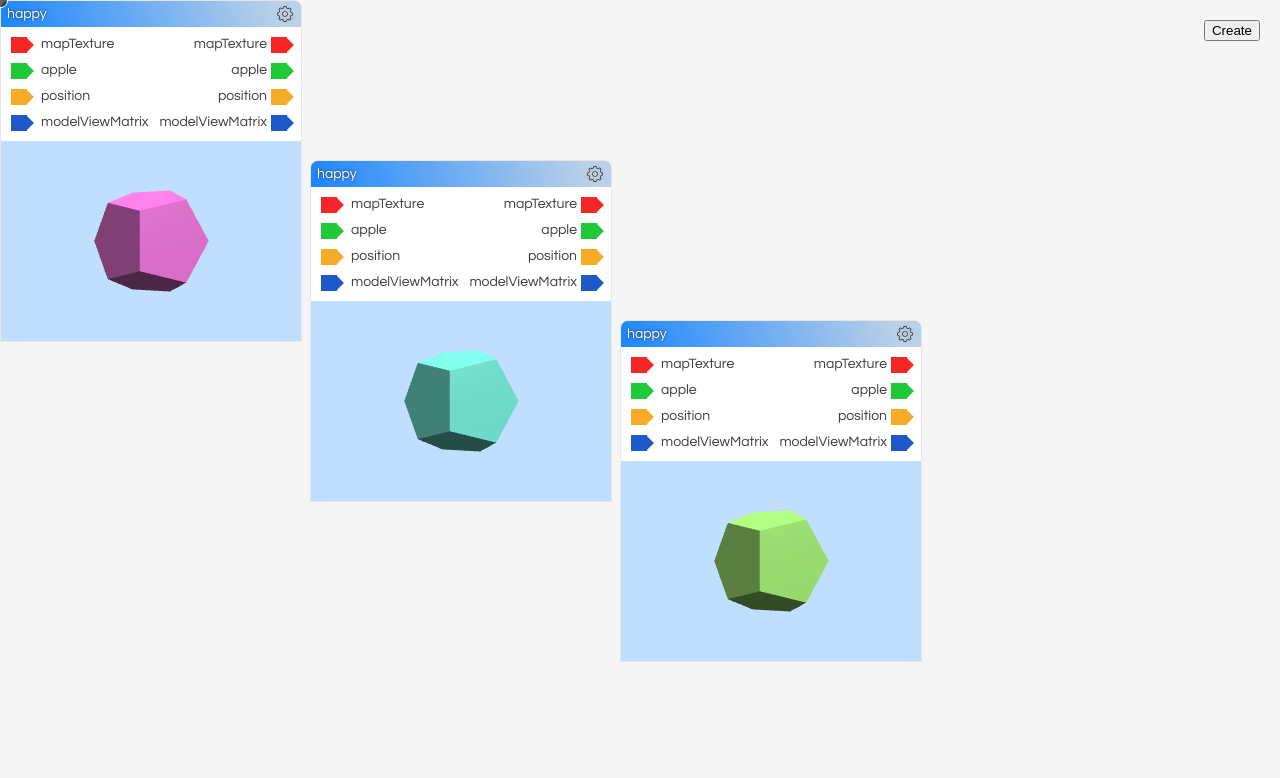
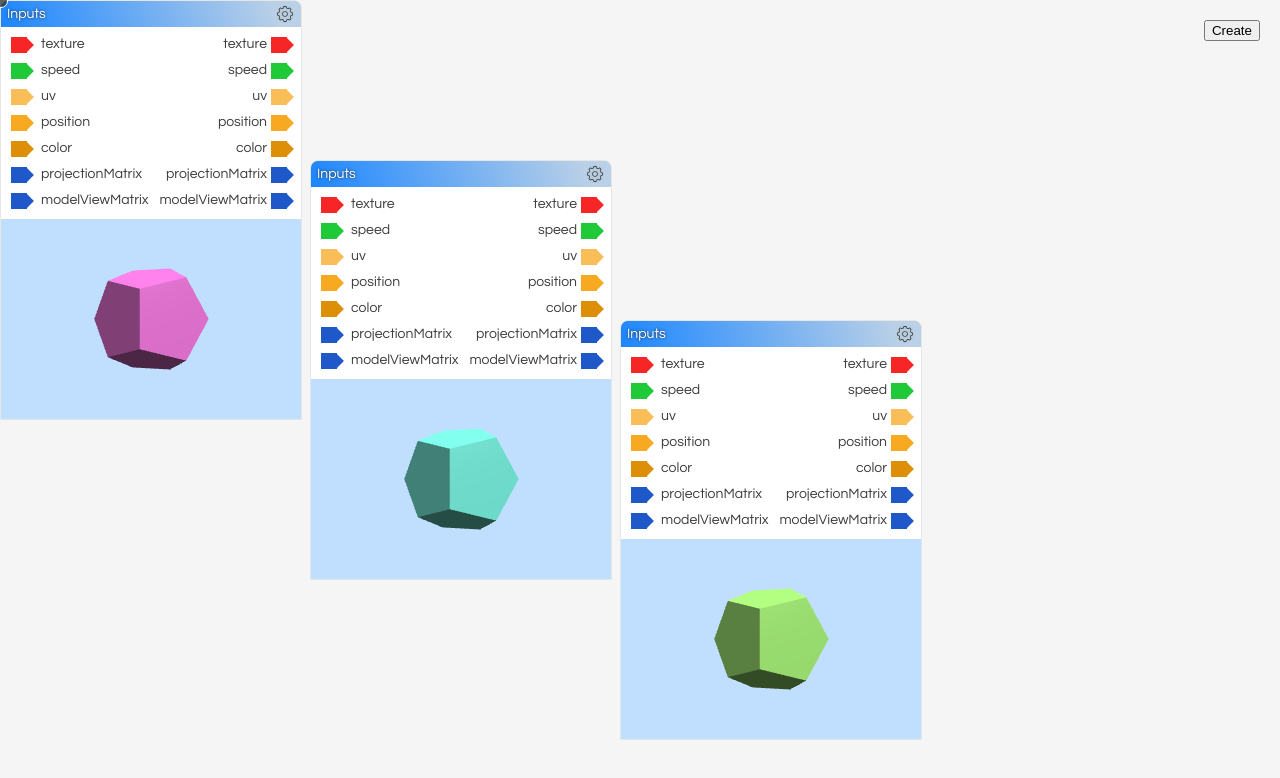
Before and after one commit to wonglok/age-gui, a Vue app: page /v0/age in a window 1280 px wide. Shown: the top 778 px of the page. Built offline with nearby package versions, Linux system fonts and the light colour scheme.

Commit message:
github backup

```diff
--- a/src/age-v0/api/age.js
+++ b/src/age-v0/api/age.js
@@ -13,7 +13,15 @@
   })
 }
 
+export const makeGLSLCode = ({ wins, connetions }) => {
+
+}
+
 export const colorTypes = {
+  'u': `#ccc`,
+  'v': `#b1b1b1`,
+
+  'ccc': `#ccc`,
   'a': `#b1b1b1`,
   'r': `#F72626`,
   'g': `#1FC938`,
@@ -21,9 +29,9 @@
 
   'sampler2D': `#F72626`,
   'float': `#1FC938`,
-  'vec4': `#F7AB26`,
-  'vec3': `#F7AB26`,
-  'vec2': `#F7AB26`,
+  'vec2': `hsl(38, 93%, 66%)`,
+  'vec3': `hsl(38, 93%, 55%)`,
+  'vec4': `hsl(38, 93%, 45%)`,
   'mat3': `#1F59C9`,
   'mat4': `#1F59C9`
 }
@@ -65,6 +73,7 @@
     type: '',
     transition: '',
     order: 0,
+    preview: 'uniform',
     pos: {
       x: 0,
       y: 0,
@@ -73,11 +82,11 @@
       s: 1
     },
     inputs: [
-
     ],
     outputs: [
-
-    ]
+    ],
+    declare: '',
+    function: ''
   }
 }
 
--- a/src/age-v0/pages/AgeEditor.vue
+++ b/src/age-v0/pages/AgeEditor.vue
@@ -44,26 +44,47 @@
       })
       console.log(JSON.stringify(this.connections, null, ' '))
     },
-    onClickConnector (v) {
-      console.log(JSON.stringify(v, null, ' '))
+    onClickConnector (conn) {
+      let idx = -1
+      this.connections.forEach((c, idxo) => {
+        if (c.input._id === conn._id || c.output._id === conn._id) {
+          idx = idxo
+        }
+      })
+      if (idx !== -1) {
+        this.connections.splice(idx, 1)
+      }
+
+      console.log(JSON.stringify(conn, null, ' '))
     },
     createWin () {
       let win = AGE.getWin()
-      win.title = 'happy'
+      win.title = 'Inputs'
       win.type = 'statement'
       win.pos.w = 300
 
+      win.declare = `
+      `
+      win.function = `
+      `
+
       win.inputs.push(
-        AGE.getIO({ boxID: win._id, io: 'input', type: 'sampler2D', label: 'mapTexture' }),
-        AGE.getIO({ boxID: win._id, io: 'input', type: 'float', label: 'apple' }),
+        AGE.getIO({ boxID: win._id, io: 'input', type: 'sampler2D', label: 'texture' }),
+        AGE.getIO({ boxID: win._id, io: 'input', type: 'float', label: 'speed' }),
+        AGE.getIO({ boxID: win._id, io: 'input', type: 'vec2', label: 'uv' }),
         AGE.getIO({ boxID: win._id, io: 'input', type: 'vec3', label: 'position' }),
+        AGE.getIO({ boxID: win._id, io: 'input', type: 'vec4', label: 'color' }),
+        AGE.getIO({ boxID: win._id, io: 'input', type: 'mat4', label: 'projectionMatrix' }),
         AGE.getIO({ boxID: win._id, io: 'input', type: 'mat4', label: 'modelViewMatrix' })
       )
 
       win.outputs.push(
-        AGE.getIO({ boxID: win._id, io: 'output', type: 'sampler2D', label: 'mapTexture' }),
-        AGE.getIO({ boxID: win._id, io: 'output', type: 'float', label: 'apple' }),
+        AGE.getIO({ boxID: win._id, io: 'output', type: 'sampler2D', label: 'texture' }),
+        AGE.getIO({ boxID: win._id, io: 'output', type: 'float', label: 'speed' }),
+        AGE.getIO({ boxID: win._id, io: 'output', type: 'vec2', label: 'uv' }),
         AGE.getIO({ boxID: win._id, io: 'output', type: 'vec3', label: 'position' }),
+        AGE.getIO({ boxID: win._id, io: 'output', type: 'vec4', label: 'color' }),
+        AGE.getIO({ boxID: win._id, io: 'output', type: 'mat4', label: 'projectionMatrix' }),
         AGE.getIO({ boxID: win._id, io: 'output', type: 'mat4', label: 'modelViewMatrix' })
       )
 
--- a/src/age-v0/uis-box/ConnectionLineOne.vue
+++ b/src/age-v0/uis-box/ConnectionLineOne.vue
@@ -5,15 +5,22 @@
     <path style="transform: translateY(-3px)" :fill="'transparent'" stroke-width="1" :stroke="getStroke('b')" stroke-linecap="round" v-if="path" :d="path" />
   </g>
   <g v-else-if="connection.input.type === 'vec2'">
-    <path style="transform: translateY(2px)" :fill="'transparent'" stroke-width="1" :stroke="getStroke()" stroke-linecap="round" v-if="path" :d="path" />
-    <path style="transform: translateY(-2px)" :fill="'transparent'" stroke-width="1" :stroke="getStroke()" stroke-linecap="round" v-if="path" :d="path" />
+    <path style="transform: translateY(2px)" :fill="'transparent'" stroke-width="1" :stroke="getStroke('u')" stroke-linecap="round" v-if="path" :d="path" />
+    <path style="transform: translateY(-2px)" :fill="'transparent'" stroke-width="1" :stroke="getStroke('v')" stroke-linecap="round" v-if="path" :d="path" />
   </g>
   <g v-else-if="connection.input.type === 'mat4'">
     <!-- <path :fill="'transparent'" stroke-width="1" :stroke="getStroke('r')" stroke-linecap="round" v-if="path" :d="path" /> -->
-    <path style="transform: translateY(-4px)" :fill="'transparent'" stroke-width="1" :stroke="getStroke('r')" stroke-linecap="round" v-if="path" :d="path" />
-    <path style="transform: translateY(-2px)" :fill="'transparent'" stroke-width="1" :stroke="getStroke('g')" stroke-linecap="round" v-if="path" :d="path" />
-    <path style="transform: translateY(1px)" :fill="'transparent'" stroke-width="1" :stroke="getStroke('b')" stroke-linecap="round" v-if="path" :d="path" />
-    <path style="transform: translateY(3px)" :fill="'transparent'" stroke-width="1" :stroke="getStroke('a')" stroke-linecap="round" v-if="path" :d="path" />
+    <path :style="`transform: translateY(${1 * 3 - 8}px)`" :fill="'transparent'" stroke-width="1" :stroke="getStroke('ccc')" stroke-linecap="round" v-if="path" :d="path" />
+    <path :style="`transform: translateY(${2 * 3 - 8}px)`" :fill="'transparent'" stroke-width="1" :stroke="getStroke('ccc')" stroke-linecap="round" v-if="path" :d="path" />
+    <path :style="`transform: translateY(${3 * 3 - 8}px)`" :fill="'transparent'" stroke-width="1" :stroke="getStroke('ccc')" stroke-linecap="round" v-if="path" :d="path" />
+    <path :style="`transform: translateY(${4 * 3 - 8}px)`" :fill="'transparent'" stroke-width="1" :stroke="getStroke('ccc')" stroke-linecap="round" v-if="path" :d="path" />
+  </g>
+  <g v-else-if="connection.input.type === 'vec4'">
+    <!-- <path :fill="'transparent'" stroke-width="1" :stroke="getStroke('r')" stroke-linecap="round" v-if="path" :d="path" /> -->
+    <path :style="`transform: translateY(${1 * 3 - 8}px)`" :fill="'transparent'" stroke-width="1" :stroke="getStroke('r')" stroke-linecap="round" v-if="path" :d="path" />
+    <path :style="`transform: translateY(${2 * 3 - 8}px)`" :fill="'transparent'" stroke-width="1" :stroke="getStroke('g')" stroke-linecap="round" v-if="path" :d="path" />
+    <path :style="`transform: translateY(${3 * 3 - 8}px)`" :fill="'transparent'" stroke-width="1" :stroke="getStroke('b')" stroke-linecap="round" v-if="path" :d="path" />
+    <path :style="`transform: translateY(${4 * 3 - 8}px)`" :fill="'transparent'" stroke-width="1" :stroke="getStroke('a')" stroke-linecap="round" v-if="path" :d="path" />
   </g>
   <g v-else>
     <path :fill="'transparent'" stroke-width="1" :stroke="getStroke()" stroke-linecap="round" v-if="path" :d="path" />
```
